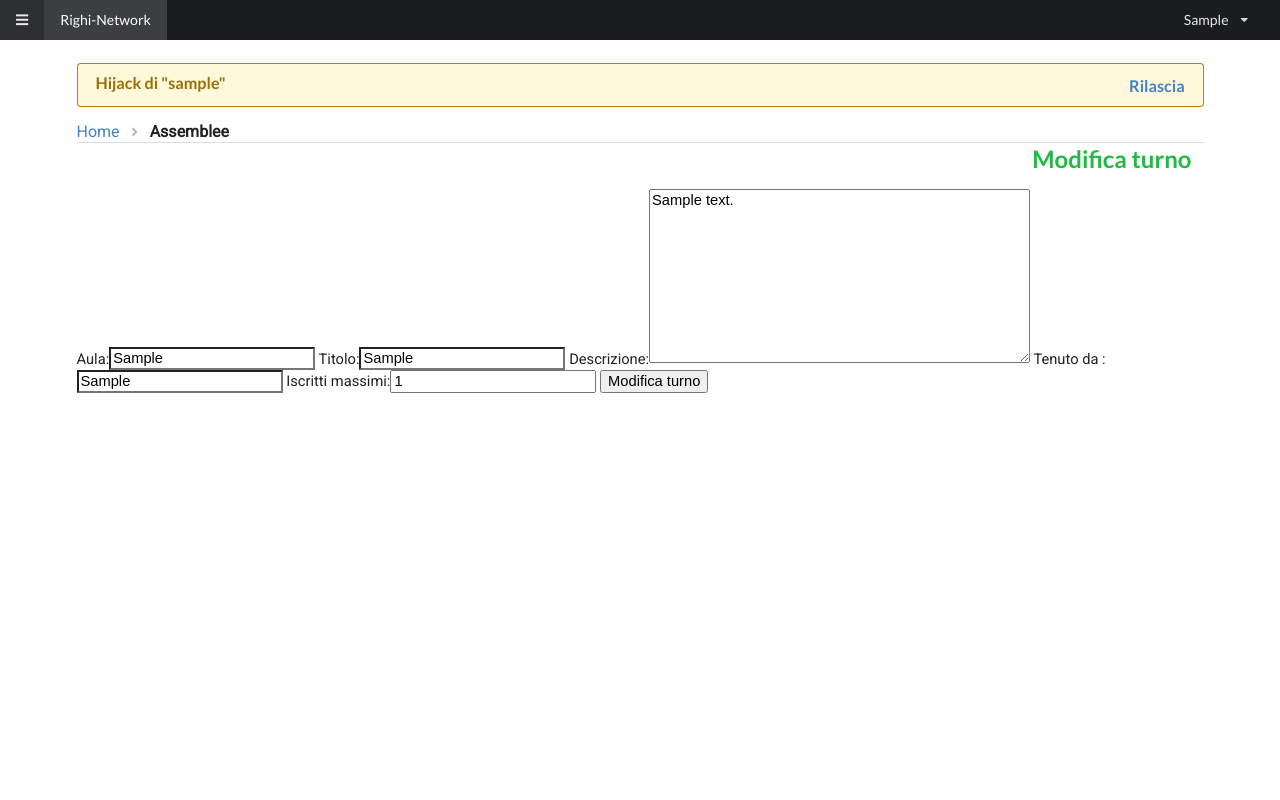
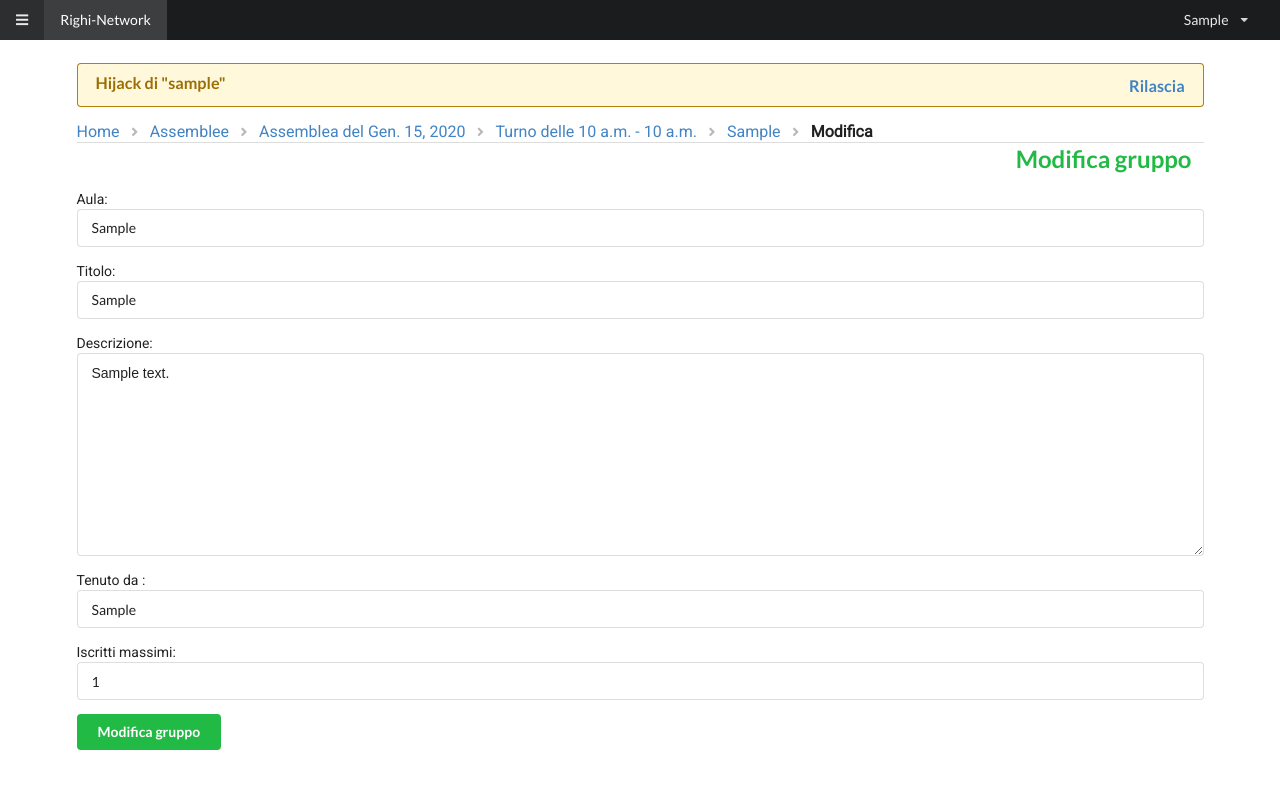
Before and after one commit to Leo-037/Righi-Network-2, a Django app: page /assemblee/1/1/1/update/ in a window 1280 px wide. Run offline with Django 3.2, Linux system fonts and the light colour scheme; a user stored in the database is signed in; tables that the repository leaves empty hold one stand-in row (values such as "Sample post"); some libraries are stand-ins or nearby versions.

Commit message:
Corretti form

```diff
--- a/assemblee/views.py
+++ b/assemblee/views.py
@@ -31,10 +31,11 @@ def create_assemblea_view(request):
 def create_turno_view(request, id_assemblea, n_turni):
 	if request.user.studente.is_rapistituto or request.user.is_superuser:
 		if request.method == "GET":
-			assemblea = Assemblea.objects.get(pk = id_assemblea)
+			assemblea = Assemblea.objects.get(id = id_assemblea)
 			form = TurnoForm(initial = {'assemblea': assemblea})
 			form.fields['assemblea'].widget = forms.HiddenInput()
-			return render(request, 'assemblee/turno_form.html', {'title': "Aggiungi Turno", 'form': form})
+			return render(request, 'assemblee/turno_form.html',
+			              {'title': "Aggiungi Turno", 'form': form, 'assemblea': assemblea})
 		elif request.method == "POST":
 			form = TurnoForm(request.POST)
 			form.save()
@@ -51,7 +52,7 @@ def create_turno_view(request, id_assemblea, n_turni):
 def create_gruppo_view(request, id_assemblea, id_turno):
 	if request.user.studente.is_rapistituto or request.user.is_superuser:
 		if request.method == "GET":
-			turno = Turno.objects.get(pk = id_turno)
+			turno = Turno.objects.get(id = id_turno)
 			form = GruppoForm(initial = {'turno': turno})
 			form.fields['turno'].widget = forms.HiddenInput()
 			return render(request, 'assemblee/gruppo_form.html', {'title': "Aggiungi Gruppo", 'form': form})
@@ -59,7 +60,7 @@ def create_gruppo_view(request, id_assemblea, id_turno):
 			form = GruppoForm(request.POST)
 			form.save()
 
-			turno = Turno.objects.get(pk = id_turno)
+			turno = Turno.objects.get(id = id_turno)
 			return redirect("assemblee:turno", id_assemblea, turno.id)
 	raise Http404
 
@@ -84,7 +85,7 @@ def assemblea_view(request, id_assemblea):
 	if not request.user.studente.is_attivato:
 		raise Http404
 
-	assemblea = Assemblea.objects.get(pk = id_assemblea)
+	assemblea = Assemblea.objects.get(id = id_assemblea)
 	if not assemblea.mostra and not (request.user.studente.is_rapistituto or request.user.is_superuser):
 		raise Http404
 
@@ -104,11 +105,11 @@ def turno_view(request, id_assemblea, id_turno):
 	if not request.user.studente.is_attivato:
 		raise Http404
 
-	assemblea = Assemblea.objects.get(pk = id_assemblea)
+	assemblea = Assemblea.objects.get(id = id_assemblea)
 	if not assemblea.mostra and not (request.user.studente.is_rapistituto or request.user.is_superuser):
 		raise Http404
 
-	turno = Turno.objects.get(pk = id_turno)
+	turno = Turno.objects.get(id = id_turno)
 	gruppi = Gruppo.objects.filter(turno = turno)
 	gruppo_iscritto = None
 
@@ -131,11 +132,11 @@ def gruppo_view(request, id_assemblea, id_turno, id_gruppo):
 	if not request.user.studente.is_attivato:
 		raise Http404
 
-	assemblea = Assemblea.objects.get(pk = id_assemblea)
+	assemblea = Assemblea.objects.get(id = id_assemblea)
 	if not assemblea.mostra and not (request.user.studente.is_rapistituto or request.user.is_superuser):
 		raise Http404
 
-	gruppo = Gruppo.objects.get(pk = id_gruppo)
+	gruppo = Gruppo.objects.get(id = id_gruppo)
 
 	iscritti = Iscritto.objects.filter(gruppo = gruppo).order_by("studente__classe", "studente__sezione",
 	                                                             "studente__user__last_name")
@@ -147,7 +148,7 @@ def gruppo_view(request, id_assemblea, id_turno, id_gruppo):
 	if request.method == "POST":
 		da_discrivere = request.POST.getlist('iscritto_da_cancellare')
 		for id in da_discrivere:
-			iscritto = Iscritto.objects.get(pk = id)
+			iscritto = Iscritto.objects.get(id = id)
 			gruppo.iscritti -= 1
 			iscritto.delete()
 			gruppo.save()
@@ -168,18 +169,18 @@ def gruppo_view(request, id_assemblea, id_turno, id_gruppo):
 def update_assemblea_view(request, id_assemblea):
 	if not request.user.studente.is_rapistituto and not request.user.is_superuser:
 		raise Http404
-	instance = get_object_or_404(Assemblea, pk = id_assemblea)
-	form = AssembleaForm(request.POST or None, request.FILES or None, instance = instance, initial = {'n_turni': 0})
+	assemblea = get_object_or_404(Assemblea, id = id_assemblea)
+	form = AssembleaForm(request.POST or None, request.FILES or None, instance = assemblea, initial = {'n_turni': 0})
 	form.fields['n_turni'].widget = forms.HiddenInput()
 	if form.is_valid():
-		instance = form.save(commit = False)
-		instance.save()
+		assemblea = form.save(commit = False)
+		assemblea.save()
 		messages.success(request, "Assemblea salvata", extra_tags = 'html_safe')
 		return redirect("assemblee:assemblea", id_assemblea)
 
 	context = {
 		"title": "Modifica assemblea",
-		"instance": instance,
+		"assemblea": assemblea,
 		"form": form,
 	}
 	return render(request, "assemblee/assemblea_form.html", context)
@@ -189,7 +190,8 @@ def update_assemblea_view(request, id_assemblea):
 def update_turno_view(request, id_assemblea, id_turno):
 	if not request.user.studente.is_rapistituto and not request.user.is_superuser:
 		raise Http404
-	turno = get_object_or_404(Turno, pk = id_turno)
+	assemblea = Assemblea.objects.get(id = id_assemblea)
+	turno = get_object_or_404(Turno, id = id_turno)
 	form = TurnoForm(request.POST or None, request.FILES or None, instance = turno,
 	                 initial = {'assemblea': turno.assemblea})
 	form.fields['assemblea'].widget = forms.HiddenInput()
@@ -201,6 +203,7 @@ def update_turno_view(request, id_assemblea, id_turno):
 
 	context = {
 		"title": "Modifica turno",
+		"assemblea": assemblea,
 		"turno": turno,
 		"form": form,
 	}
@@ -223,7 +226,7 @@ def update_gruppo_view(request, id_assemblea, id_turno, id_gruppo):
 			"assemblee:turno", id_assemblea = id_assemblea, id_turno = id_turno)
 
 	context = {
-		"title": "Modifica turno",
+		"title": "Modifica gruppo",
 		"gruppo": gruppo,
 		"form": form,
 	}
@@ -269,7 +272,7 @@ def apri_iscrizioni_view(request, id_assemblea):
 	if not request.user.studente.is_attivato:
 		raise Http404
 	if request.user.studente.is_rapistituto or request.user.is_superuser:
-		assemblea = Assemblea.objects.get(pk = id_assemblea)
+		assemblea = Assemblea.objects.get(id = id_assemblea)
 		assemblea.iscrizioni_aperte = True
 		assemblea.save()
 		next = request.GET.get("next")
@@ -284,7 +287,7 @@ def chiudi_iscrizioni_view(request, id_assemblea):
 	if not request.user.studente.is_attivato:
 		raise Http404
 	if request.user.studente.is_rapistituto or request.user.is_superuser:
-		assemblea = Assemblea.objects.get(pk = id_assemblea)
+		assemblea = Assemblea.objects.get(id = id_assemblea)
 		assemblea.iscrizioni_aperte = False
 		assemblea.save()
 		next = request.GET.get("next")
@@ -299,7 +302,7 @@ def mostra_assemblea_view(request, id_assemblea):
 	if not request.user.studente.is_attivato:
 		raise Http404
 	if request.user.studente.is_rapistituto or request.user.is_superuser:
-		assemblea = Assemblea.objects.get(pk = id_assemblea)
+		assemblea = Assemblea.objects.get(id = id_assemblea)
 		assemblea.mostra = True
 		assemblea.save()
 		next = request.GET.get("next")
@@ -314,7 +317,7 @@ def nascondi_assemblea_view(request, id_assemblea):
 	if not request.user.studente.is_attivato:
 		raise Http404
 	if request.user.studente.is_rapistituto or request.user.is_superuser:
-		assemblea = Assemblea.objects.get(pk = id_assemblea)
+		assemblea = Assemblea.objects.get(id = id_assemblea)
 		assemblea.mostra = False
 		assemblea.iscrizioni_aperte = False
 		assemblea.save()
@@ -333,7 +336,7 @@ def iscrizione_view(request, id_assemblea, id_turno, id_gruppo):
 	if not request.user.studente.is_attivato:
 		raise Http404
 
-	assemblea = Assemblea.objects.get(pk = id_assemblea)
+	assemblea = Assemblea.objects.get(id = id_assemblea)
 	if not assemblea.mostra and not (request.user.studente.is_rapistituto or request.user.is_superuser):
 		if not assemblea.iscrizioni_aperte:
 			raise Http404
@@ -346,7 +349,7 @@ def iscrizione_view(request, id_assemblea, id_turno, id_gruppo):
 			gruppo.iscritti -= 1
 			gruppo.save()
 
-	gruppo = Gruppo.objects.get(pk = id_gruppo)
+	gruppo = Gruppo.objects.get(id = id_gruppo)
 	if not gruppo.iscritti == gruppo.iscritti_massimi:
 		iscritto = Iscritto(studente = request.user.studente, gruppo = gruppo)
 		gruppo.iscritti += 1
@@ -365,12 +368,12 @@ def disiscrizione_view(request, id_assemblea, id_turno, id_gruppo):
 	if not request.user.studente.is_attivato:
 		raise Http404
 
-	assemblea = Assemblea.objects.get(pk = id_assemblea)
+	assemblea = Assemblea.objects.get(id = id_assemblea)
 	if not assemblea.mostra and not (request.user.studente.is_rapistituto or request.user.is_superuser):
 		if not assemblea.iscrizioni_aperte:
 			raise Http404
 
-	gruppo = Gruppo.objects.get(pk = id_gruppo)
+	gruppo = Gruppo.objects.get(id = id_gruppo)
 	iscritto = Iscritto.objects.get(studente = request.user.studente, gruppo = gruppo)
 	gruppo.iscritti -= 1
 	iscritto.delete()
@@ -387,14 +390,14 @@ def disiscrivi_view(request, id_assemblea, id_turno, id_gruppo, id_utente):
 	if not request.user.studente.is_attivato:
 		raise Http404
 
-	assemblea = Assemblea.objects.get(pk = id_assemblea)
+	assemblea = Assemblea.objects.get(id = id_assemblea)
 	if not assemblea.mostra and not (request.user.studente.is_rapistituto or request.user.is_superuser):
 		if not assemblea.iscrizioni_aperte:
 			raise Http404
 
 	if request.user.studente.is_rapistituto or request.user.is_superuser:
-		gruppo = Gruppo.objects.get(pk = id_gruppo)
-		utente = User.objects.get(pk = id_utente)
+		gruppo = Gruppo.objects.get(id = id_gruppo)
+		utente = User.objects.get(id = id_utente)
 		iscritto = Iscritto.objects.get(studente = utente.studente, gruppo = gruppo)
 		gruppo.iscritti -= 1
 		iscritto.delete()
--- a/templates/assemblee/assemblee.html
+++ b/templates/assemblee/assemblee.html
@@ -79,7 +79,7 @@
                                                    class="ui green button">Mostra assemblea</a>
                                             {% else %}
                                                 <a href="{% url "assemblee:nascondi_assemblea" assemblea.id %}"
-                                                   class="ui orange button">Nacondi assemblea</a>
+                                                   class="ui orange button">Nascondi assemblea</a>
                                             {% endif %}
                                         </div>
                                     </div>
--- a/templates/assemblee/gruppo_form.html
+++ b/templates/assemblee/gruppo_form.html
@@ -1,18 +1,36 @@
 {% extends "base.html" %}
 
 {% block head_extra %}
+    {{ form.media }}
 {% endblock head_extra %}
 
 {% block breadcrumb %}
     <a class="section" href="{{ BASE_DIR }}/">Home</a>
     <i class="right angle icon divider"></i>
-    <div class="active section">Assemblee</div>
+    <a class="section" href="{% url "assemblee:all_assemblee" %}">Assemblee</a>
+    <i class="right angle icon divider"></i>
+    <a class="section" href="{% url "assemblee:assemblea" gruppo.turno.assemblea.id %}">Assemblea
+        del {{ gruppo.turno.assemblea.data }}</a>
+    <i class="right angle icon divider"></i>
+    {% if gruppo %}
+        <a class="section" href="{% url "assemblee:turno" gruppo.turno.assemblea.id gruppo.turno.id %}">Turno
+            delle {{ gruppo.turno.inizio }}
+            - {{ gruppo.turno.fine }}</a>
+        <i class="right angle icon divider"></i>
+        <a class="section"
+           href="{% url "assemblee:gruppo" gruppo.turno.assemblea.id gruppo.turno.id gruppo.id %}">{{ gruppo.titolo }}</a>
+        <i class="right angle icon divider"></i>
+        <div class="active section">Modifica</div>
+    {% else %}
+        <div class="active section">{{ title }}</div>
+    {% endif %}
 {% endblock %}
 
 {% block content %}
-    <form enctype="multipart/form-data" action="" method="POST">
+    <form class="ui equal width form" method='POST' action='' enctype='multipart/form-data'>
         {% csrf_token %}
-        {{ form }}
-        <input class="btn btn-primary" id="submit" type="submit" value="{{ title }}">
+        {{ form.as_p }}
+        <input type='submit' class='ui green button' value='{{ title }}'/>
     </form>
+    <div class="ui hidden divider"></div>
 {% endblock content %}
```
Also changed, not shown: templates/assemblee/assemblea_form.html (+15 -5 lines), templates/assemblee/gruppo.html (+6 -5 lines), templates/assemblee/turno_form.html (+19 -5 lines).
